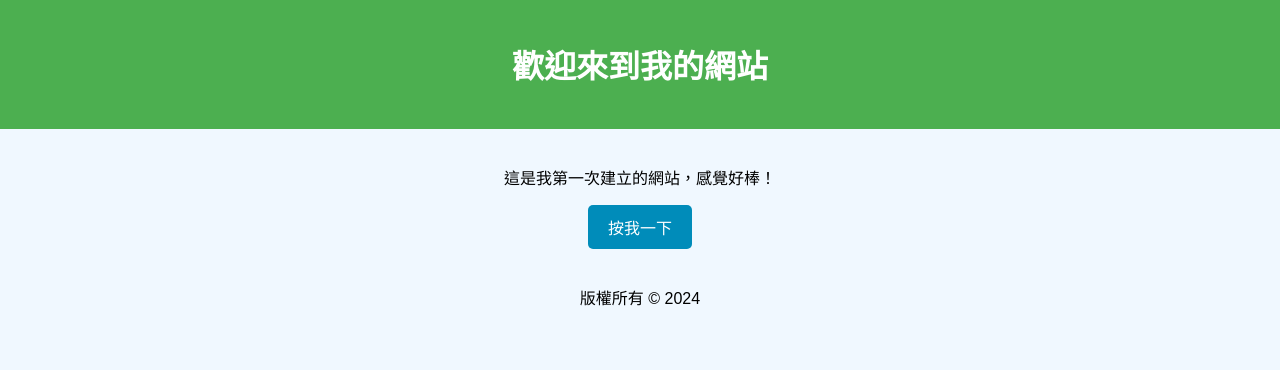
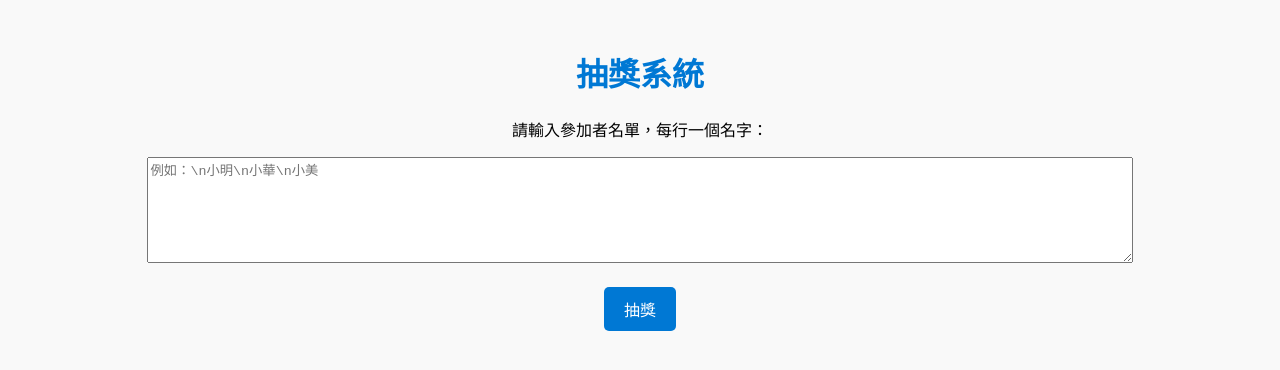
Before and after one commit to blueskyer1998/test-website, a plain HTML site: page index.html in a window 1280 px wide. Drawn offline with Linux system fonts and the light colour scheme.

Commit message:
初次上傳網站檔案

```diff
--- a/index.html
+++ b/index.html
@@ -3,20 +3,48 @@
 <head>
     <meta charset="UTF-8">
     <meta name="viewport" content="width=device-width, initial-scale=1.0">
-    <title>我的第一個網站</title>
-    <link rel="stylesheet" href="style.css">
+    <title>抽獎網頁</title>
+    <style>
+        body {
+            font-family: Arial, sans-serif;
+            text-align: center;
+            background-color: #f9f9f9;
+            padding: 20px;
+        }
+        h1 {
+            color: #0078d4;
+        }
+        textarea {
+            width: 80%;
+            height: 100px;
+            margin-bottom: 20px;
+        }
+        button {
+            background-color: #0078d4;
+            color: white;
+            padding: 10px 20px;
+            border: none;
+            border-radius: 5px;
+            cursor: pointer;
+            font-size: 16px;
+        }
+        button:hover {
+            background-color: #005bb5;
+        }
+        .winner {
+            margin-top: 20px;
+            font-size: 24px;
+            color: #28a745;
+        }
+    </style>
 </head>
 <body>
-    <header>
-        <h1>歡迎來到我的網站</h1>
-    </header>
-    <main>
-        <p>這是我第一次建立的網站，感覺好棒！</p>
-        <button id="clickMe">按我一下</button>
-    </main>
-    <footer>
-        <p>版權所有 © 2024</p>
-    </footer>
+    <h1>抽獎系統</h1>
+    <p>請輸入參加者名單，每行一個名字：</p>
+    <textarea id="participants" placeholder="例如：\n小明\n小華\n小美"></textarea><br>
+    <button id="drawButton">抽獎</button>
+    <p class="winner" id="winner"></p>
+
     <script src="script.js"></script>
 </body>
 </html>
--- a/script.js
+++ b/script.js
@@ -1,3 +1,19 @@
-document.getElementById("clickMe").addEventListener("click", function() {
-    alert("你按下按鈕了！");
+// 抽獎按鈕與結果顯示
+document.getElementById('drawButton').addEventListener('click', function() {
+    // 獲取輸入的參加者名單
+    const participantsText = document.getElementById('participants').value;
+    const participants = participantsText.split('\n').filter(name => name.trim() !== '');
+
+    // 檢查是否有參加者
+    if (participants.length === 0) {
+        alert('請輸入至少一位參加者！');
+        return;
+    }
+
+    // 隨機選取一位得獎者
+    const winnerIndex = Math.floor(Math.random() * participants.length);
+    const winner = participants[winnerIndex];
+
+    // 顯示得獎者
+    document.getElementById('winner').textContent = `恭喜得獎者：${winner}`;
 });
```
